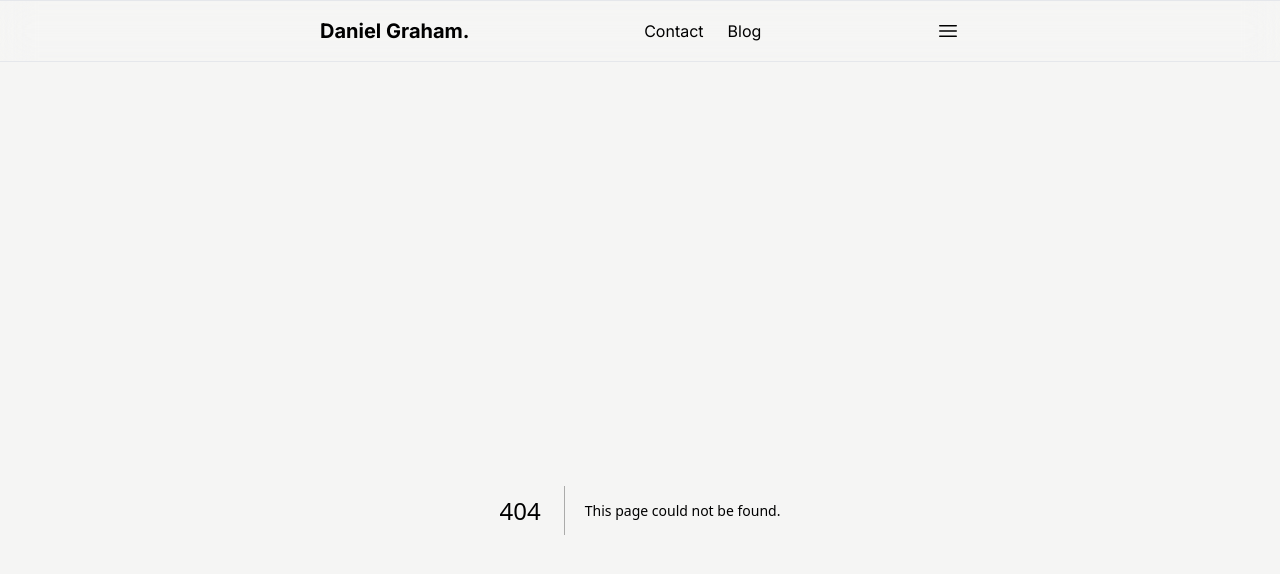
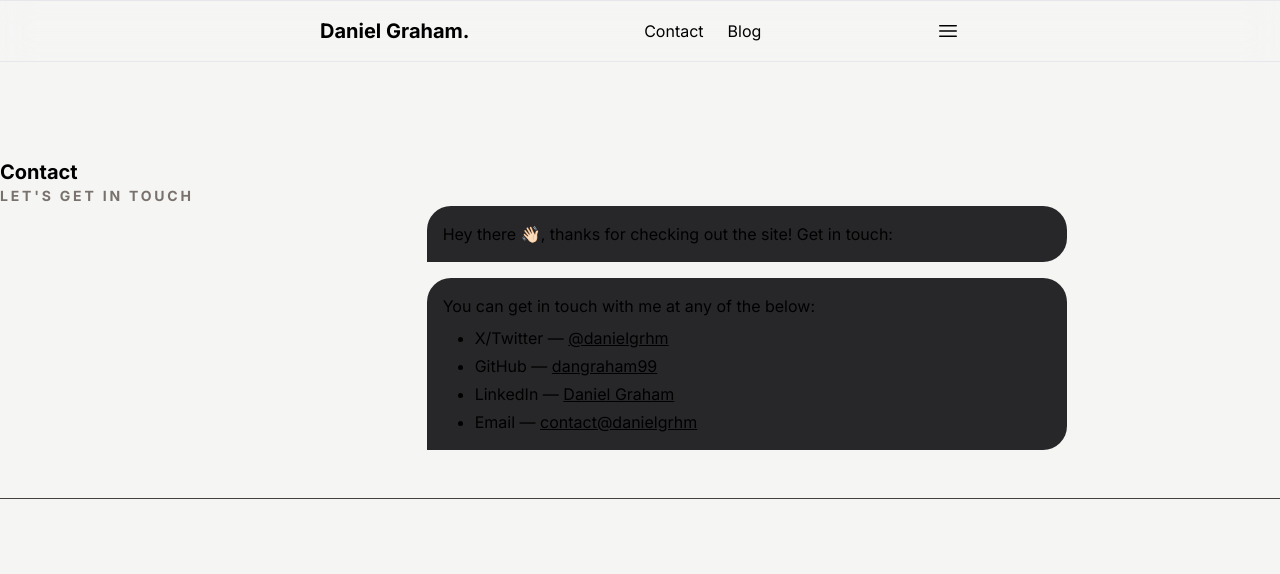
Before and after one commit to dangraham99/portfolio-2024, a Next.js app: page /contact in a window 1280 px wide. Before the commit this address had no page. Shown: the top 574 px of the page. Built offline with nearby package versions, Linux system fonts and the light colour scheme.

Commit message:
placeholder contact page

```diff
--- /dev/null
+++ b/src/app/contact/page.js
@@ -0,0 +1,30 @@
+import React from 'react'
+import Link from 'next/link'
+import Section from '@/components/home/Section'
+
+function Contact() {
+    return (
+
+        <Section title="Contact" subtitle="Let's get in touch">
+            <div className='flex-col mt-12 space-y-4 h-full '>
+
+                <div className='bg-zinc-800 rounded-e-3xl rounded-t-3xl p-4 w-3/4'>Hey there 👋🏻, thanks for checking out the site! Get in touch:</div>
+                <div className='bg-zinc-800 rounded-e-3xl rounded-t-3xl p-4 w-3/4'>
+                    You can get in touch with me at any of the below:
+                    <ul className='list-disc mt-2 space-y-1 px-8'>
+                        <li>X/Twitter &#8212; <a className="underline" href="https://twitter.com/dangrahm">@danielgrhm</a></li>
+                        <li>GitHub &#8212; <a className="underline" href="https://github.com/dangraham99">dangraham99</a></li>
+                        <li>LinkedIn &#8212; <a className="underline" href="https://www.linkedin.com/in/daniel-graham-bto/">Daniel Graham</a></li>
+                        <li>Email &#8212; <a className="underline" href="mailto://contact@danielgrhm">contact@danielgrhm</a></li>
+                    </ul>
+
+                </div>
+
+
+            </div>
+        </Section>
+
+    )
+}
+
+export default Contact
```
